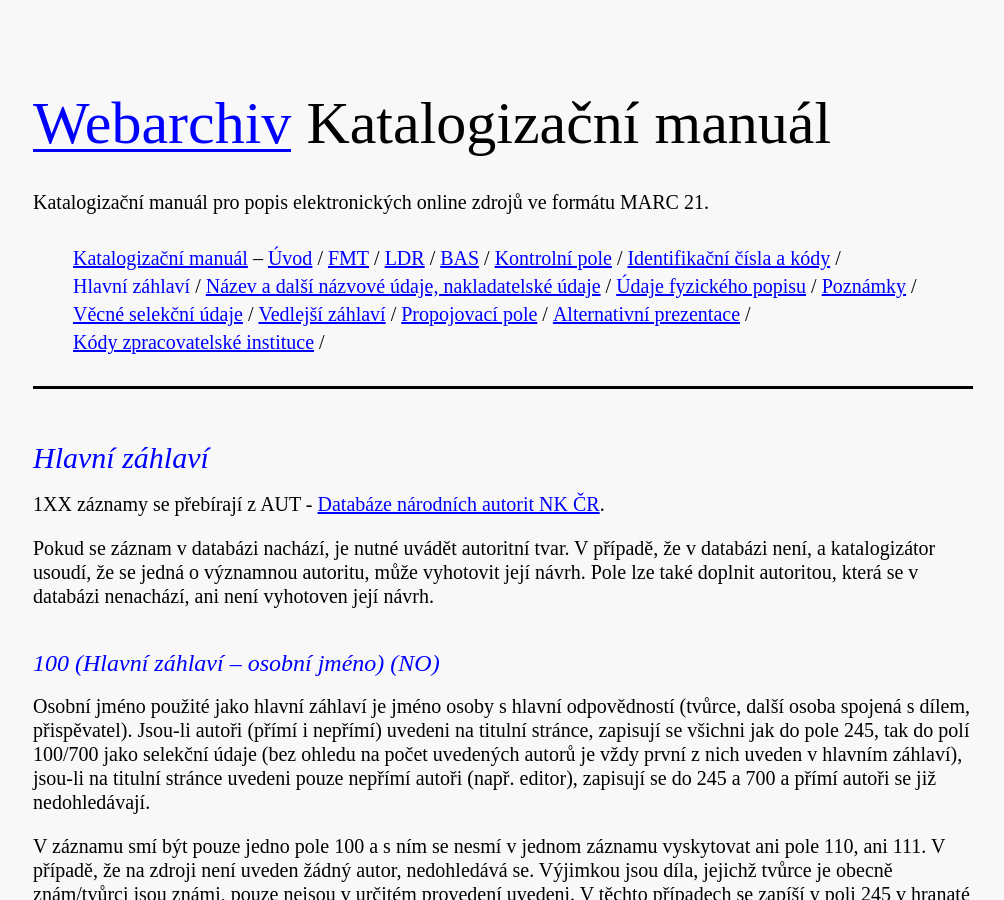
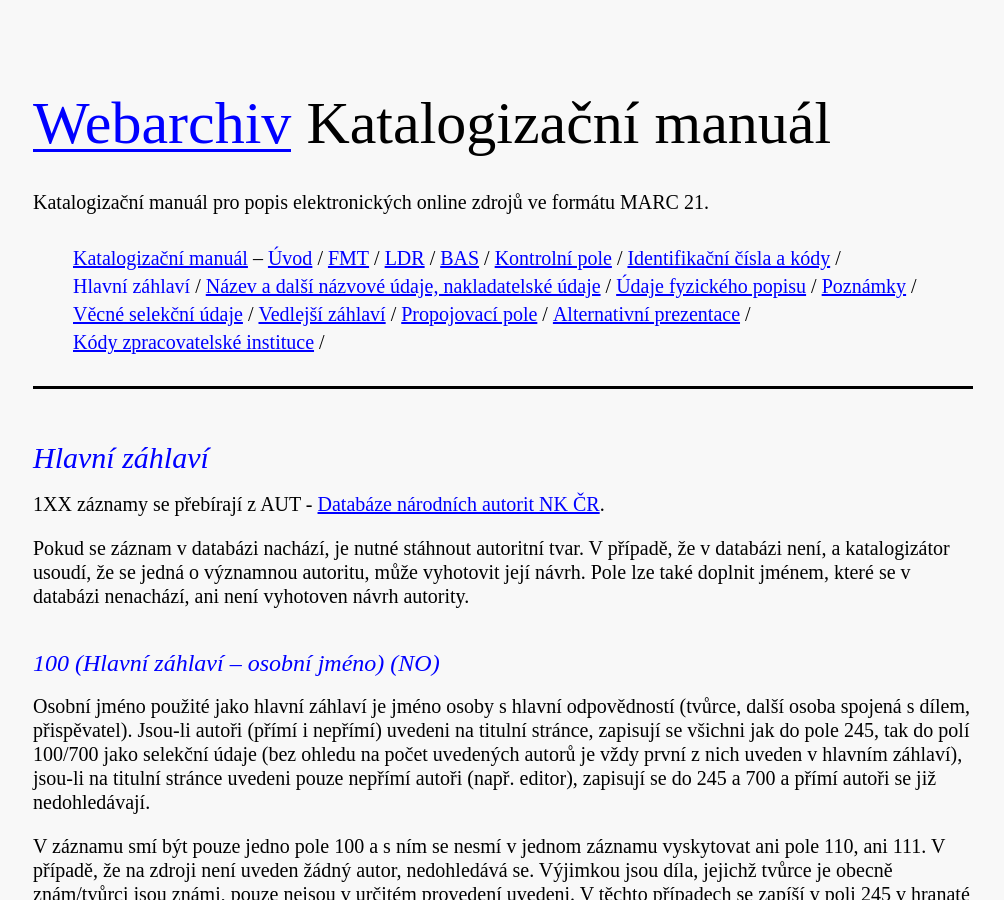
Before and after one commit to WebarchivCZ/katalogizacni-manual, a Jekyll site: the page built from _posts/2017-06-21-hlavni-zahlavi.md, in a window 1280 px wide and 900 px high. Shown: the whole window, without its empty margins (137-1141 px from the left). Built offline with Jekyll 4.4.1, drawn with Linux system fonts in a browser that asks for light colours.

Commit message:
Hlavní název-doplňky

```diff
--- a/_posts/2017-06-21-hlavni-zahlavi.md
+++ b/_posts/2017-06-21-hlavni-zahlavi.md
@@ -6,7 +6,7 @@
 
 1XX záznamy se přebírají  z AUT - [Databáze národních autorit NK ČR](http://aleph22.nkp.cz/F/?func=file&file_name=find-b&local_base=aut).
 
-Pokud se záznam v databázi nachází, je nutné uvádět autoritní tvar. V případě, že v databázi není, a katalogizátor usoudí, že se jedná o významnou autoritu, může vyhotovit její návrh. Pole lze také doplnit autoritou, která se v databázi nenachází, ani není vyhotoven její návrh.
+Pokud se záznam v databázi nachází, je nutné stáhnout autoritní tvar. V případě, že v databázi není, a katalogizátor usoudí, že se jedná o významnou autoritu, může vyhotovit její návrh. Pole lze také doplnit jménem, které se v databázi nenachází, ani není vyhotoven návrh autority.
 
 
 ### 100 (Hlavní záhlaví – osobní jméno) (NO)
```
